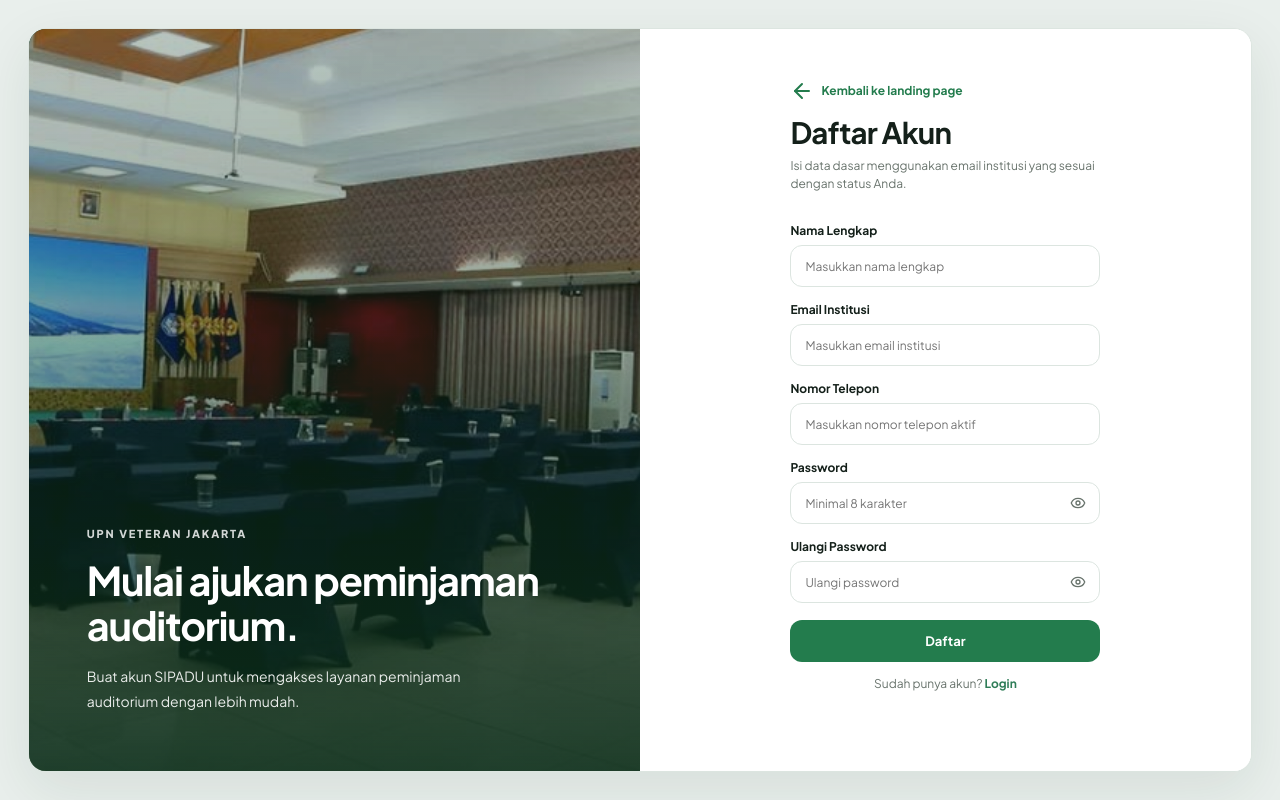
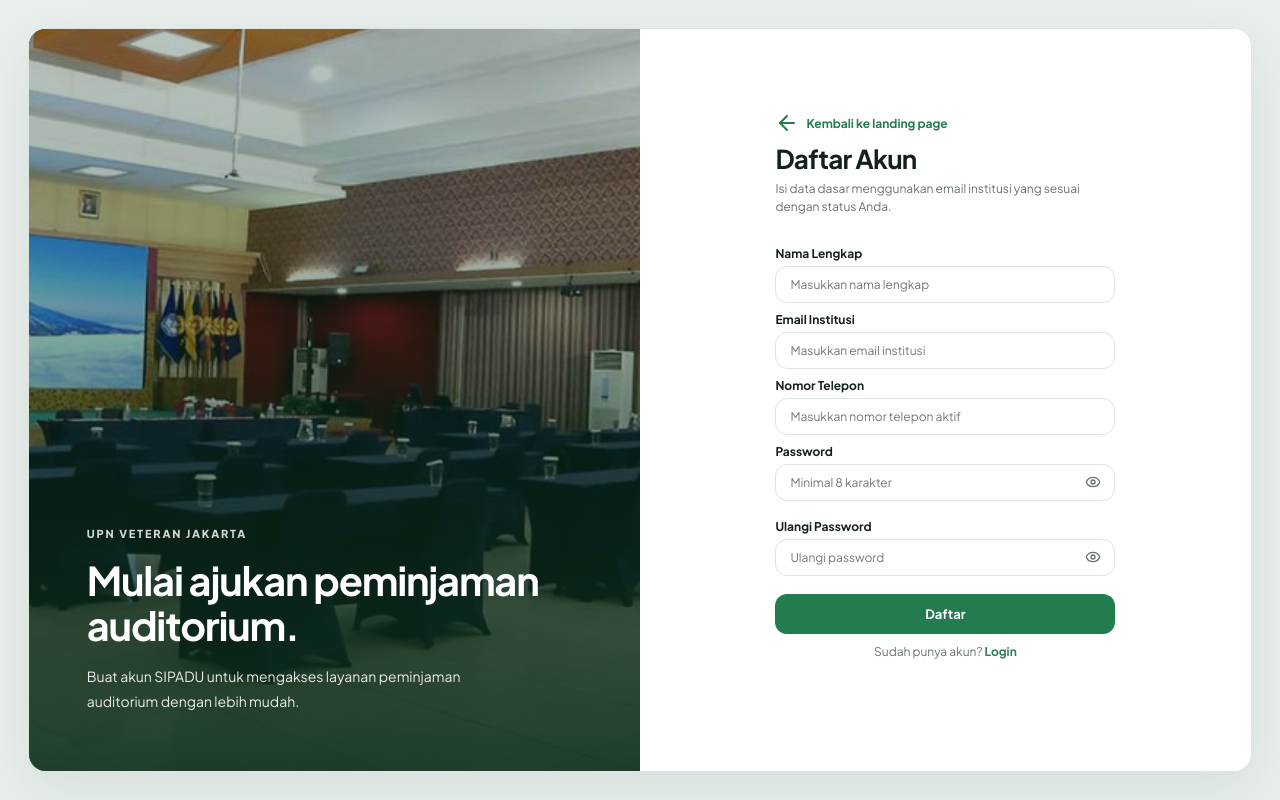
Before and after one commit to sekarpn/SIPADU, a Laravel app: page /register in a window 1280 px wide. Run offline with Laravel 12, Linux system fonts and the light colour scheme; data that the repository does not hold is empty.

Commit message:
Perbaikan tampilan login dan register

```diff
--- a/resources/views/auth/register.blade.php
+++ b/resources/views/auth/register.blade.php
@@ -145,7 +145,7 @@
 
     /* FORM REGISTRASI */
     .auth-form {
-        width: min(410px, 100%);
+        width: min(440px, 100%);
         max-height: none;
         margin: 0 auto;
         flex-shrink: 0;
@@ -205,6 +205,22 @@
         background: #fff;
         color: #172b20;
         font: 400 12px "Plus Jakarta Sans", sans-serif;
+    }
+
+    /* Sembunyikan ikon password bawaan browser */
+    .auth-form input[type="password"]::-ms-reveal,
+    .auth-form input[type="password"]::-ms-clear,
+    .auth-form input[type="password"]::-webkit-password-reveal-button,
+    .auth-form input[type="password"]::-webkit-credentials-auto-fill-button {
+        display: none !important;
+        visibility: hidden !important;
+        pointer-events: none !important;
+    }
+
+    /* Samakan tampilan input password di berbagai browser */
+    .auth-form input[type="password"] {
+        -webkit-appearance: none;
+        appearance: none;
     }
 
     .auth-form input:focus {
@@ -295,22 +311,41 @@
         max-width: min(520px, 90vw);
     }
 
-    /* LAPTOP DENGAN LAYAR PENDEK */
-    @media (max-height: 760px) and (min-width: 761px) {
+    /* LAPTOP DAN DESKTOP DENGAN TINGGI LAYAR TERBATAS */
+    @media (max-height: 850px) and (min-width: 761px) {
+
     .auth-page {
-            align-items: flex-start;
-            overflow-y: auto;
+        position: fixed;
+        inset: 0;
+        box-sizing: border-box;
+        display: flex;
+        align-items: center;
+        justify-content: center;
+        width: 100%;
+        height: 100vh;
+        height: 100dvh;
+        padding: clamp(12px, 2.2vw, 30px);
+        overflow: hidden;
     }
 
     .auth-shell {
-            height: auto;
-            min-height: calc(100dvh - 2 * clamp(12px, 2.2vw, 30px));
-            max-height: none;
+        height: 100%;
+        min-height: 0;
+        max-height: 900px;
     }
 
     .auth-form-panel {
-            padding-top: 22px;
-            padding-bottom: 22px;
+        padding-top: 16px;
+        padding-bottom: 16px;
+    }
+
+    .auth-form .back {
+        margin-bottom: 8px;
+    }
+
+    .auth-form h2 {
+        margin-bottom: 5px;
+        font-size: 26px;
     }
 
     .auth-intro {
@@ -322,16 +357,25 @@
     }
 
     .auth-form input:not([type=checkbox]) {
-            height: 38px;
-            margin-bottom: 10px;
+        height: 37px;
+        margin-bottom: 9px;
     }
 
     .password-field {
-            margin-bottom: 10px;
+        margin-bottom: 9px;
     }
 
     .password-toggle {
-            top: 3px;
+        top: 2px;
+    }
+
+    .btn.wide {
+        min-height: 39px;
+        margin-top: 0;
+    }
+
+    .auth-switch {
+        margin-top: 10px;
     }
 }
 
@@ -386,7 +430,7 @@
         }
 
         .auth-form {
-            width: min(410px, 100%);
+            width: min(440px, 100%);
             transform: none;
         }
     }
@@ -438,7 +482,7 @@
 
         .auth-form {
             width: 100%;
-            max-width: 410px;
+            max-width: 440px;
             margin: 0 auto;
         }
 
```
Also changed, not shown: resources/views/auth/login.blade.php (+35 -6 lines). Lines whose indentation alone changed are shown as unchanged.
